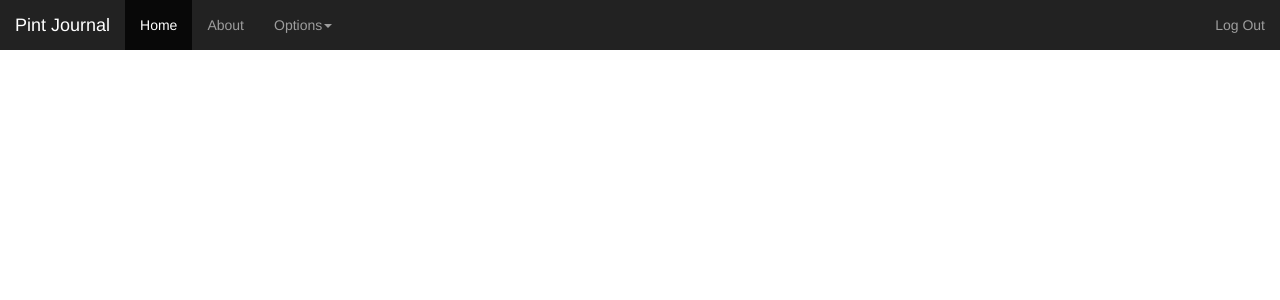
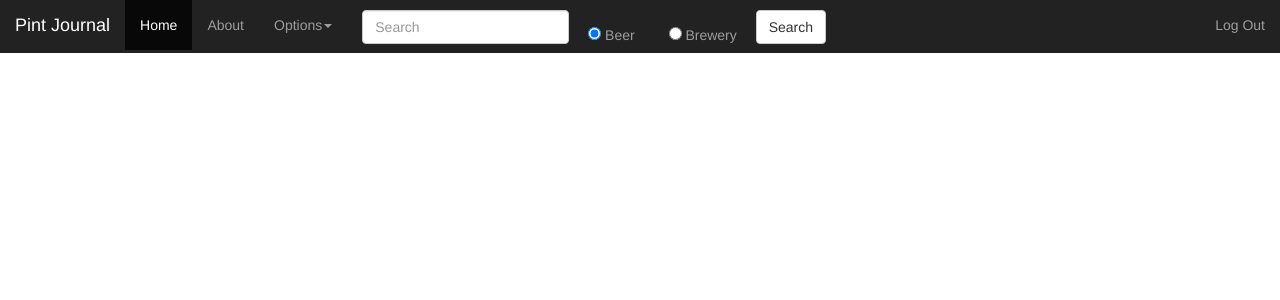
Before and after one commit to daterrell2/pint-journal, a Django app: page /?view=beer in a window 1280 px wide. Shown: the top 300 px of the page. Run offline with Django 3.2, Linux system fonts and the light colour scheme; the visitor is signed in with stand-in values (Sample User, id 1); data comes from the database, SQL or seed files in the repository; data that the repository does not hold is empty; some libraries are stand-ins or nearby versions.

Commit message:
view to search for beers and breweries

```diff
--- a/pints_main/urls.py
+++ b/pints_main/urls.py
@@ -6,6 +6,7 @@ urlpatterns = patterns('',
 	url(r'^beer/(?P<beer_id>[\w\-]+)/?$', views.beer_detail, name = 'beer_detail'),
 	url(r'^beer/(?P<beer_id>[\w\-]+)/add_score/?$', views.beer_detail, name = 'add_score'),
 	url(r'^brewery/(?P<brewery_id>[\w\-]+)/?$', views.brewery_detail, name = 'brewery_detail'),
+	url(r'^search/', views.search, name = 'search')
 	# url(r'^brewery/add_beer/(?P<brewery_name_slug>[\w\-]+)/?$', views.add_beer, name = 'add_beer'),
 	# url(r'^beer/edit_beer/(?P<beer_name_slug>[\w\-]+)/?$', views.edit_beer, name = 'edit_beer'),
 	# url(r'^beer/delete_beer/(?P<beer_name_slug>[\w\-]+)/?$', views.delete_beer, name = 'delete_beer'),
--- a/pints_main/views.py
+++ b/pints_main/views.py
@@ -190,6 +190,52 @@ def brewery_detail(request, brewery_id):
 
 	return render(request, 'pints_main/brewery_detail.html', context_dict)
 
+
+def search(request):
+
+	search_types=['beer', 'brewery']
+	search_params=['q', 'type', 'p']
+
+	pages = None
+	page_display = 10
+
+	search_dict = {k: request.GET.get(k) for k in search_params}
+
+	if search_dict['type'] not in search_types:
+		search_dict['type'] = search_types[0]
+
+	try:
+		search_dict['p'] = int(search_dict['p'])
+	except TypeError:
+		search_dict['p'] = 1
+
+	search_request = BreweryDb.search(search_dict)
+
+	if search_request and search_request.get('status') == 'success':
+		results = BreweryDbObject(search_request)
+		search_dict['results'] = results
+
+		last_page = int(results.numberOfPages)
+		if last_page > 1:
+			current_page = int(search_dict['p'])
+
+			if last_page - current_page < page_display:
+				pages = range(current_page + 1, last_page + 1)
+
+			else:
+				pages = range(current_page + 1, current_page + page_display + 1)
+
+	search_dict['pages'] = pages
+
+	return render(request, 'pints_main/search_results.html', search_dict)
+
+
+
+
+
+
+
+
 # @login_required
 # def add_brewery(request):
 # 	if request.method=='POST':
--- a/templates/base.html
+++ b/templates/base.html
@@ -46,15 +46,33 @@
                   {% block dropdown_items %}
                   <li><a href="{% url 'index' %}?view=beer">My Beers</a></li>
                   <li><a href="{% url 'index' %}?view=brewery">My Breweries</a></li>
-                  <li role="separator" class="divider"></li>
-                  <li class="dropdown-header">Actions</li>
-                  <!--need to implement -->
-                  <li><a href="/">Add a Beer</a></li>
-                  <li><a href="/">Add a Brewery</a></li>
                   {% endblock %}
                 </ul>
               </li>
             </ul>
+
+
+            <!-- Search Form -->
+            <form class="navbar-form navbar-left" role="search" action="/search/">
+              <div class="form-group">
+                <input type="text" class="form-control" placeholder="Search" name="q">
+              </div>
+              <div class="radio">
+                  <label class="navbar-text">
+                    <input type="radio" name="type" id="type1" value="beer" checked>
+                    Beer
+                  </label>
+                </div>
+              <div class="radio">
+                  <label class="navbar-text">
+                    <input type="radio" name="type" id="type2" value="brewery">
+                    Brewery
+                  </label>
+              </div>
+              <button type="submit" class="btn btn-default">Search</button>
+          </form>
+          <!--End Search Form -->
+
             <ul class="nav navbar-nav navbar-right">
               {% block navbar_right_items %}
                 {% if user.is_authenticated %}
```
Also changed, not shown: templates/pints_main/search_results.html (added, +50 -0 lines).
